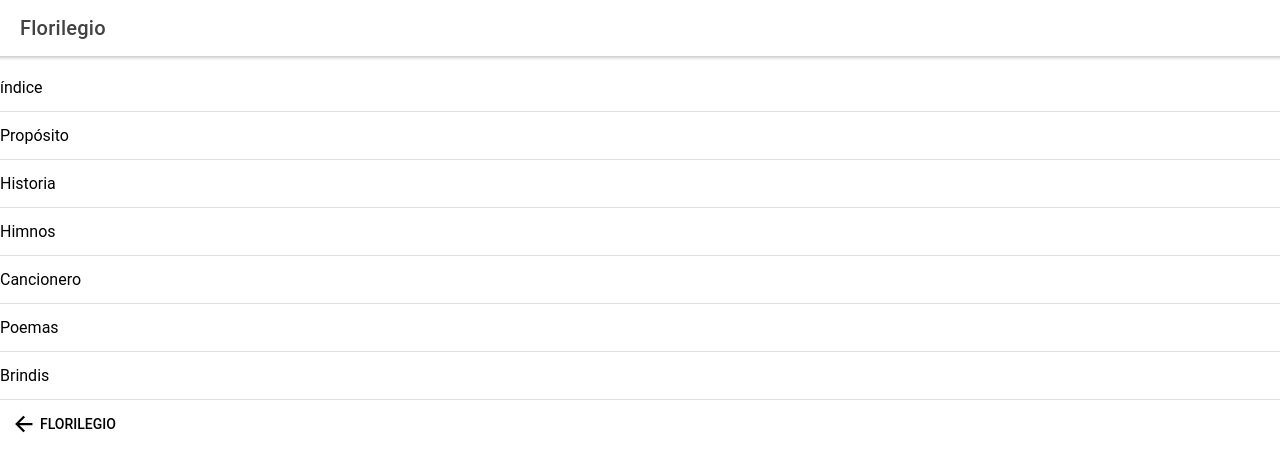
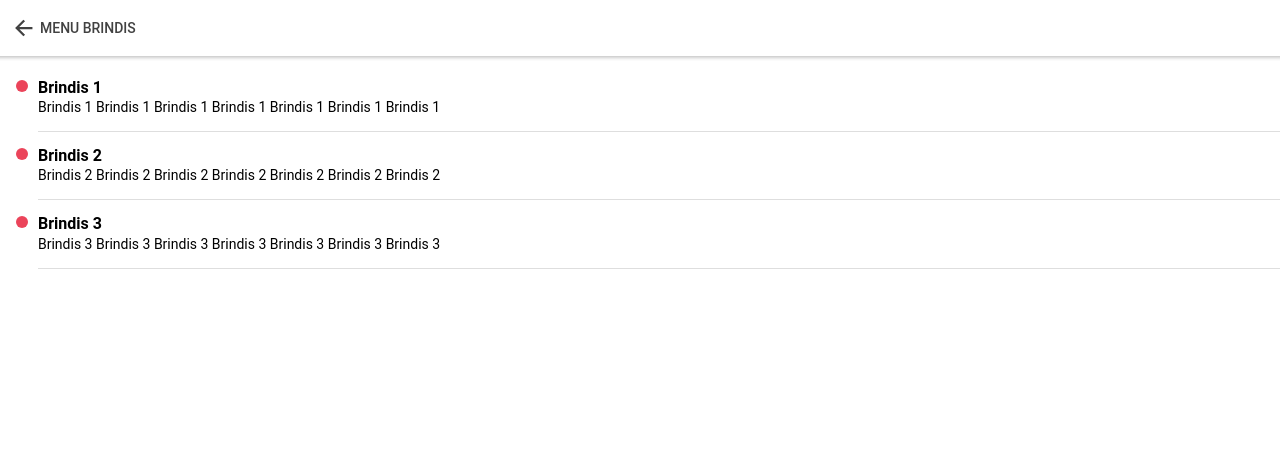
Before and after one commit to joseguambo1994/florilegio-v-1, a React (Create React App) app: page /toasts in a window 1280 px wide. Shown: the top 470 px of the page. Built offline with nearby package versions, Linux system fonts and the light colour scheme.

Commit message:
Add Toast section

```diff
--- a/src/App.tsx
+++ b/src/App.tsx
@@ -29,6 +29,8 @@ import SongsMenu from './pages/SongsMenu';
 import ViewSong from './pages/ViewSong';
 import PoemsMenu from './pages/PoemsMenu';
 import ViewPoem from './pages/ViewPoem';
+import ToastsMenu from './pages/ToastsMenu';
+import ViewToast from './pages/ViewToast';
 
 const App: React.FC = () => (
   <IonApp>
@@ -62,6 +64,12 @@ const App: React.FC = () => (
         <Route path="/poem/:id">
            <ViewPoem />
         </Route>
+        <Route path="/toasts" exact={true}>
+          <ToastsMenu />
+        </Route>
+        <Route path="/toast/:id">
+           <ViewToast />
+        </Route>
       </IonRouterOutlet>
     </IonReactRouter>
   </IonApp>
--- /dev/null
+++ b/src/components/ToastListItem.tsx
@@ -0,0 +1,29 @@
+import {
+  IonItem,
+  IonLabel,
+  IonNote
+  } from '@ionic/react';
+import { Toast } from '../data/toasts';
+import './MessageListItem.css';
+
+interface ToastListItemProps {
+  toast: Toast;
+}
+
+const ToastListItem: React.FC<ToastListItemProps> = ({ toast }) => {
+  return (
+    <IonItem routerLink={`/toast/${toast.id}`} detail={false}>
+      <div slot="start" className="dot dot-unread"></div>
+      <IonLabel className="ion-text-wrap">
+        <h2>
+          {toast.text}
+        </h2>
+        <h3>{toast.content}</h3>
+        <p>
+  </p>
+      </IonLabel>
+    </IonItem>
+  );
+};
+
+export default ToastListItem;
--- /dev/null
+++ b/src/data/toasts.ts
@@ -0,0 +1,28 @@
+export interface Toast {
+    id: number;
+    text:string;
+    content: string;
+  }
+
+  const toasts: Toast[] = [
+
+    {
+      id:1,
+      text: 'Brindis 1 ',
+      content: 'Brindis 1 Brindis 1 Brindis 1 Brindis 1 Brindis 1 Brindis 1 Brindis 1 '
+    },
+    {
+      id:2,
+      text: 'Brindis 2 ',
+      content: 'Brindis 2 Brindis 2 Brindis 2 Brindis 2 Brindis 2 Brindis 2 Brindis 2 '
+    },
+    {
+      id:3,
+      text: 'Brindis 3 ',
+      content: 'Brindis 3 Brindis 3 Brindis 3 Brindis 3 Brindis 3 Brindis 3 Brindis 3 '
+    },
+  ];
+
+  export const getToasts = () => toasts;
+
+  export const getToast = (id: number) => toasts.find(element => element.id === id);
--- a/src/pages/MainMenu.tsx
+++ b/src/pages/MainMenu.tsx
@@ -85,7 +85,7 @@ const HomeMenu: React.FC = () => {
                   Poemas
               </IonLabel>
             </IonItem>
-            <IonItem href="/Brindis">
+            <IonItem href="/toasts">
             <IonLabel>
                   Brindis
               </IonLabel>
--- /dev/null
+++ b/src/pages/ToastsMenu.tsx
@@ -0,0 +1,74 @@
+import { useState } from 'react';
+import {
+  IonBackButton,
+  IonButtons,
+  IonContent,
+  IonHeader,
+  IonIcon,
+  IonItem,
+  IonLabel,
+  IonNote,
+  IonImg,
+  IonPage,
+  IonToolbar,
+  useIonViewWillEnter,
+  IonRefresher,
+  IonRefresherContent,
+  IonTitle,
+  IonList
+} from '@ionic/react';
+import { personCircle } from 'ionicons/icons';
+import { useParams } from 'react-router';
+import './ViewMessage.css';
+import { url } from 'node:inspector';
+import ToastListItem from '../components/ToastListItem';
+import { Toast, getToasts } from '../data/toasts';
+
+function ToastsMenu() {
+
+  const [toasts, setToasts] = useState<Toast[]>([]);
+
+  useIonViewWillEnter(() => {
+    const tost = getToasts();
+    setToasts(tost);
+  });
+
+
+
+  return (
+    <IonPage id="view-message-page">
+      <IonHeader translucent>
+        <IonToolbar>
+          <IonButtons>
+            <IonBackButton text="Menu Brindis" defaultHref="/home"></IonBackButton>
+          </IonButtons>
+        </IonToolbar>
+      </IonHeader>
+
+
+
+      <IonContent fullscreen>
+        {/* <IonRefresher slot="fixed" onIonRefresh={refresh}>
+          <IonRefresherContent></IonRefresherContent>
+        </IonRefresher> */}
+
+          <>
+        <IonHeader collapse="condense">
+          <IonToolbar>
+            <IonTitle size="large">
+              Florilegio
+            </IonTitle>
+          </IonToolbar>
+        </IonHeader>
+
+        <IonList>
+          {toasts.map(element => <ToastListItem key={element.id} toast={element} />)}
+        </IonList>
+        </>
+
+      </IonContent>
+    </IonPage>
+  );
+}
+
+export default ToastsMenu;
--- a/src/pages/ViewPoem.tsx
+++ b/src/pages/ViewToast.tsx
@@ -1,5 +1,5 @@
 import { useState } from 'react';
-import { Poem, getPoem } from '../data/poems';
+import { Toast, getToast } from '../data/toasts';
 import {
   IonBackButton,
   IonButtons,
@@ -19,15 +19,14 @@ import { useParams } from 'react-router';
 import './ViewMessage.css';
 import { url } from 'node:inspector';
 
-function ViewPoem() {
-  const [poem, setPoem] = useState<Poem>();
+function ViewToast() {
+  const [toast, setToast] = useState<Toast>();
   const params = useParams<{ id: string }>();
 
   useIonViewWillEnter(() => {
-    const sng = getPoem(parseInt(params.id, 10));
-    setPoem(sng);
+    const tost = getToast(parseInt(params.id, 10));
+    setToast(tost);
   });
-
   return (
     <IonPage id="view-message-page">
       <IonHeader translucent>
@@ -41,13 +40,13 @@ function ViewPoem() {
 
 
       <IonContent fullscreen >
-        {poem ? (
+        {toast ? (
           <>
             <IonItem>
               {/* <IonIcon icon={personCircle} color="primary"></IonIcon> */}
               <IonLabel className="ion-text-wrap">
                 <h2>
-                  {poem.text}
+                  {toast.text}
 
                 </h2>
 
@@ -56,8 +55,8 @@ function ViewPoem() {
 
             <div className="ion-padding" >
 
-              <h1>{poem.content}</h1>
-              <p>{poem.content}</p>
+              <h1>{toast.content}</h1>
+              <p>{toast.content}</p>
             </div>
           </>
         ) : (
@@ -68,4 +67,4 @@ function ViewPoem() {
   );
 }
 
-export default ViewPoem;
+export default ViewToast;
```
